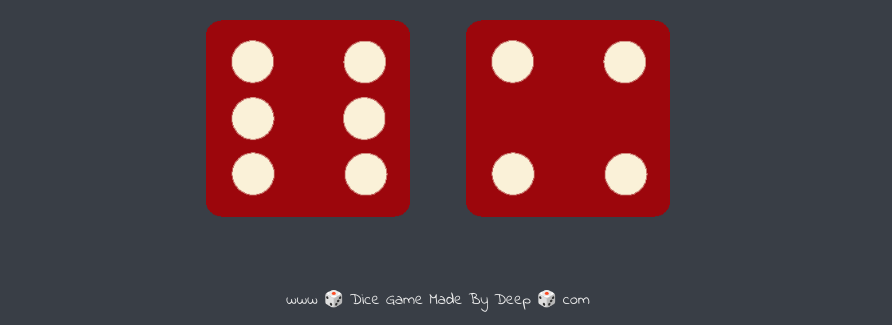
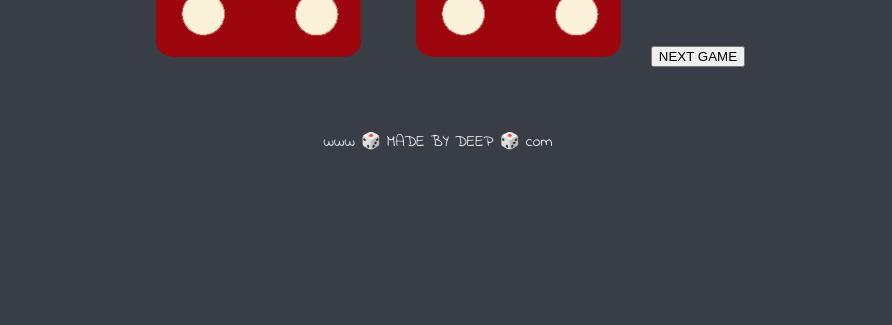
Before and after one commit to deep2882004/DiceGame, a plain HTML site: page index.html in a window 1280 px wide. Shown: the part 475-800 px from the top of the page, without its empty margins (202-1094 px from the left). Drawn offline with Linux system fonts and the light colour scheme.

Commit message:
Update index.html

```diff
--- a/index.html
+++ b/index.html
@@ -2,7 +2,7 @@
 <html lang="en" dir="ltr">
   <head>
     <meta charset="utf-8" />
-    <title>Dicee Game With js</title>
+    <title>Dicee</title>
     <link rel="stylesheet" href="styles.css" />
     <link
       href="https://fonts.googleapis.com/css?family=Indie+Flower|Lobster"
@@ -15,19 +15,21 @@
 
       <div class="dice">
         <p>Player 1</p>
-        <img class="img1"   src="dice6.png" />
+        <img class="img1" src="dice6.png" />
       </div>
 
       <div class="dice">
         <p>Player 2</p>
         <img class="img2" src="dice6.png" />
       </div>
+
+      <button id ="reloadButton">
+        NEXT GAME
+      </button>
     </div>
 
+    <footer>www 🎲 MADE BY DEEP 🎲 com</footer>
 
-    <footer>www 🎲 Dice Game Made By Deep  🎲 com</footer>
-
-   <script src="index.js"></script>
-
+    <script src="dicc.js"></script>
   </body>
 </html>
```
